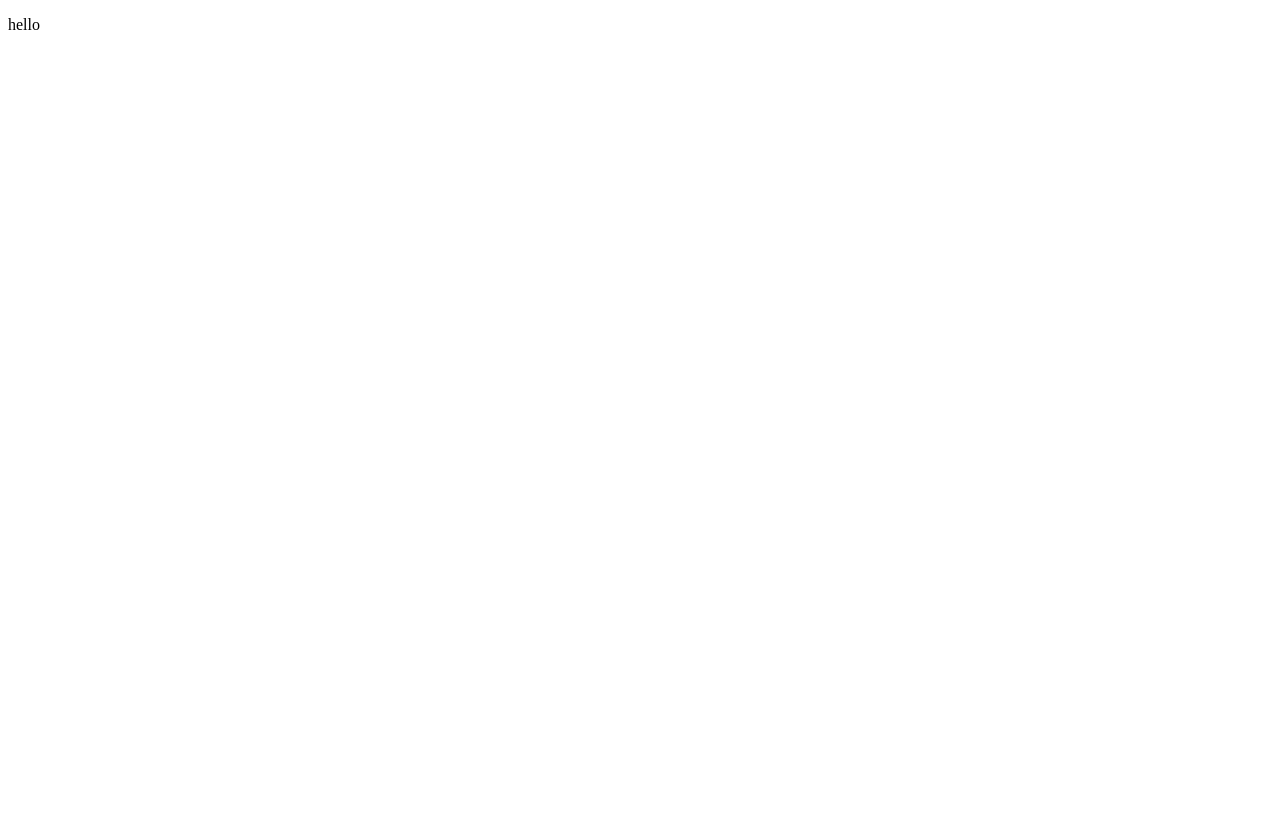
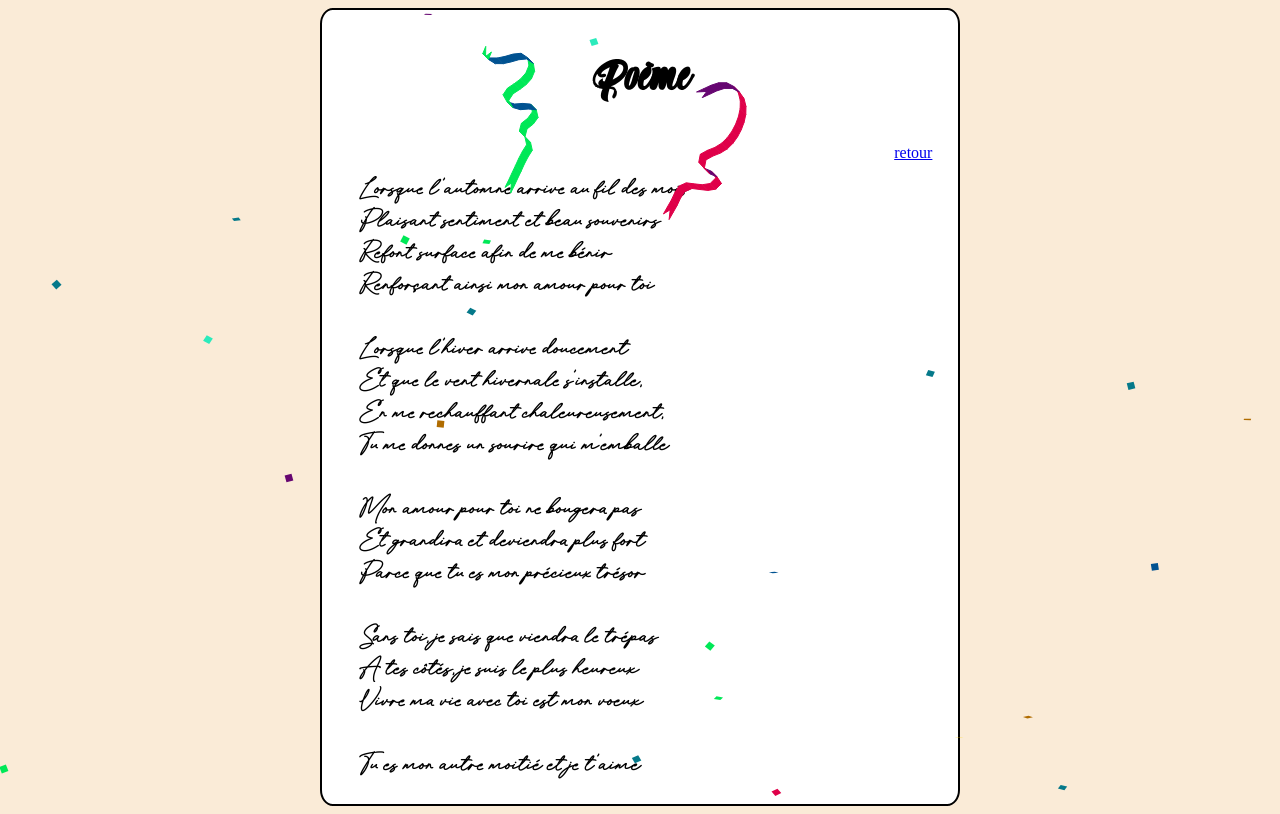
Before and after one commit to Nozomu05/Birthday, a plain HTML site: page page2.html in a window 1280 px wide. Drawn offline with nearby package versions, Linux system fonts and the light colour scheme.

Commit message:
changement de plusieurs choses

```diff
--- a/page2.css
+++ b/page2.css
@@ -0,0 +1,70 @@
+body{
+    margin-left: 25%;
+    margin-right: 25%;
+    border:black solid 0.3vmin;
+    padding-top: 1%;
+    padding-left: 2%;
+    padding-right: 2%;
+    border-radius:2%;
+    background-color: white;
+}
+html{
+    background-color: antiquewhite;
+}
+
+@font-face {
+    font-family: titre;
+    src: url(Mister\ Grape\ -\ Personal\ Use.otf);
+}
+
+@font-face {
+    font-family: titre2;
+    src: url(Richford-Regular.ttf);
+}
+
+
+#principale{
+    height:93vmin;
+}
+
+
+
+h1{
+    display: block;
+    text-align: center;
+    font-family: titre;
+    font-size: 7vmin;
+}
+p{
+    text-align: right;
+    padding: 1%;
+}
+
+#poem{
+    text-align: left;
+    padding: 0%;
+    padding-left: 1%;
+    font-family: titre2;
+    font-size: 2.8vmin;
+    font-weight: bolder;
+}
+
+#confetti{
+
+	height: 100%;
+	left: 0px;
+	position: fixed;
+	top: 0px;
+	width: 100%;
+	z-index: 0;
+}
+
+a{
+    float: right;
+    position: relative;
+    z-index: 1;
+}
+
+#separation{
+    padding: 1%;
+}
--- a/page2.html
+++ b/page2.html
@@ -4,11 +4,39 @@
     <meta charset="UTF-8">
     <meta name="viewport" content="width=device-width, initial-scale=1.0">
     <link rel="stylesheet" href="page2.css">
-    <title>Document</title>
+    <script type="text/javascript" src="https://code.jquery.com/jquery-1.11.0.js"></script>
+    <script type="text/javascript" src="page2.js"></script>
+    <title>poem</title>
 </head>
 <body>
+
     <div id="principale">
-        <p>hello</p>
+        <h1>Poème</h1>
+        <a href="index.html">retour</a>
+        <div id="separation">
+            <p id="poem">
+                Lorsque l'automne arrive au fil des mois<br>
+                Plaisant sentiment et beau souvenirs<br>
+                Refont surface afin de me bénir<br>
+                Renforçant ainsi mon amour pour toi<br><br>
+
+                Lorsque l'hiver arrive doucement<br>
+                Et que le vent hivernale s'installe,<br>
+                En me rechauffant chaleureusement,<br>
+                Tu me donnes un sourire qui m'emballe<br><br>
+
+                Mon amour pour toi ne bougera pas<br>
+                Et grandira et deviendra plus fort<br>
+                Parce que tu es mon précieux trésor<br><br>
+
+                Sans toi, je sais que viendra le trépas<br>
+                A tes côtés, je suis le plus heureux<br>
+                Vivre ma vie avec toi est mon voeux<br><br>
+
+                Tu es mon autre moitié et je t'aime
+            </p>
+        </div>
     </div>
+    <div id="confetti"></div>
 </body>
 </html>
--- /dev/null
+++ b/page2.js
@@ -0,0 +1,348 @@
+$(document).ready(function() {
+    var frameRate = 30;
+    var dt = 1.0 / frameRate;
+    var DEG_TO_RAD = Math.PI / 180;
+    var RAD_TO_DEG = 180 / Math.PI;
+    var colors = [
+        ["#df0049", "#660671"],
+        ["#00e857", "#005291"],
+        ["#2bebbc", "#05798a"],
+        ["#ffd200", "#b06c00"]
+    ];
+
+    function Vector2(_x, _y) {
+        this.x = _x, this.y = _y;
+        this.Length = function() {
+            return Math.sqrt(this.SqrLength());
+        }
+        this.SqrLength = function() {
+            return this.x * this.x + this.y * this.y;
+        }
+        this.Equals = function(_vec0, _vec1) {
+            return _vec0.x == _vec1.x && _vec0.y == _vec1.y;
+        }
+        this.Add = function(_vec) {
+            this.x += _vec.x;
+            this.y += _vec.y;
+        }
+        this.Sub = function(_vec) {
+            this.x -= _vec.x;
+            this.y -= _vec.y;
+        }
+        this.Div = function(_f) {
+            this.x /= _f;
+            this.y /= _f;
+        }
+        this.Mul = function(_f) {
+            this.x *= _f;
+            this.y *= _f;
+        }
+        this.Normalize = function() {
+            var sqrLen = this.SqrLength();
+            if (sqrLen != 0) {
+                var factor = 1.0 / Math.sqrt(sqrLen);
+                this.x *= factor;
+                this.y *= factor;
+            }
+        }
+        this.Normalized = function() {
+            var sqrLen = this.SqrLength();
+            if (sqrLen != 0) {
+                var factor = 1.0 / Math.sqrt(sqrLen);
+                return new Vector2(this.x * factor, this.y * factor);
+            }
+            return new Vector2(0, 0);
+        }
+    }
+    Vector2.Lerp = function(_vec0, _vec1, _t) {
+        return new Vector2((_vec1.x - _vec0.x) * _t + _vec0.x, (_vec1.y - _vec0.y) * _t + _vec0.y);
+    }
+    Vector2.Distance = function(_vec0, _vec1) {
+        return Math.sqrt(Vector2.SqrDistance(_vec0, _vec1));
+    }
+    Vector2.SqrDistance = function(_vec0, _vec1) {
+        var x = _vec0.x - _vec1.x;
+        var y = _vec0.y - _vec1.y;
+        return (x * x + y * y + z * z);
+    }
+    Vector2.Scale = function(_vec0, _vec1) {
+        return new Vector2(_vec0.x * _vec1.x, _vec0.y * _vec1.y);
+    }
+    Vector2.Min = function(_vec0, _vec1) {
+        return new Vector2(Math.min(_vec0.x, _vec1.x), Math.min(_vec0.y, _vec1.y));
+    }
+    Vector2.Max = function(_vec0, _vec1) {
+        return new Vector2(Math.max(_vec0.x, _vec1.x), Math.max(_vec0.y, _vec1.y));
+    }
+    Vector2.ClampMagnitude = function(_vec0, _len) {
+        var vecNorm = _vec0.Normalized;
+        return new Vector2(vecNorm.x * _len, vecNorm.y * _len);
+    }
+    Vector2.Sub = function(_vec0, _vec1) {
+        return new Vector2(_vec0.x - _vec1.x, _vec0.y - _vec1.y, _vec0.z - _vec1.z);
+    }
+
+    function EulerMass(_x, _y, _mass, _drag) {
+        this.position = new Vector2(_x, _y);
+        this.mass = _mass;
+        this.drag = _drag;
+        this.force = new Vector2(0, 0);
+        this.velocity = new Vector2(0, 0);
+        this.AddForce = function(_f) {
+            this.force.Add(_f);
+        }
+        this.Integrate = function(_dt) {
+            var acc = this.CurrentForce(this.position);
+            acc.Div(this.mass);
+            var posDelta = new Vector2(this.velocity.x, this.velocity.y);
+            posDelta.Mul(_dt);
+            this.position.Add(posDelta);
+            acc.Mul(_dt);
+            this.velocity.Add(acc);
+            this.force = new Vector2(0, 0);
+        }
+        this.CurrentForce = function(_pos, _vel) {
+            var totalForce = new Vector2(this.force.x, this.force.y);
+            var speed = this.velocity.Length();
+            var dragVel = new Vector2(this.velocity.x, this.velocity.y);
+            dragVel.Mul(this.drag * this.mass * speed);
+            totalForce.Sub(dragVel);
+            return totalForce;
+        }
+    }
+
+    function ConfettiPaper(_x, _y) {
+        this.pos = new Vector2(_x, _y);
+        this.rotationSpeed = Math.random() * 600 + 800;
+        this.angle = DEG_TO_RAD * Math.random() * 360;
+        this.rotation = DEG_TO_RAD * Math.random() * 360;
+        this.cosA = 1.0;
+        this.size = 5.0;
+        this.oscillationSpeed = Math.random() * 1.5 + 0.5;
+        this.xSpeed = 40.0;
+        this.ySpeed = Math.random() * 60 + 50.0;
+        this.corners = new Array();
+        this.time = Math.random();
+        var ci = Math.round(Math.random() * (colors.length - 1));
+        this.frontColor = colors[ci][0];
+        this.backColor = colors[ci][1];
+        for (var i = 0; i < 4; i++) {
+            var dx = Math.cos(this.angle + DEG_TO_RAD * (i * 90 + 45));
+            var dy = Math.sin(this.angle + DEG_TO_RAD * (i * 90 + 45));
+            this.corners[i] = new Vector2(dx, dy);
+        }
+        this.Update = function(_dt) {
+            this.time += _dt;
+            this.rotation += this.rotationSpeed * _dt;
+            this.cosA = Math.cos(DEG_TO_RAD * this.rotation);
+            this.pos.x += Math.cos(this.time * this.oscillationSpeed) * this.xSpeed * _dt
+            this.pos.y += this.ySpeed * _dt;
+            if (this.pos.y > ConfettiPaper.bounds.y) {
+                this.pos.x = Math.random() * ConfettiPaper.bounds.x;
+                this.pos.y = 0;
+            }
+        }
+        this.Draw = function(_g) {
+            if (this.cosA > 0) {
+                _g.fillStyle = this.frontColor;
+            } else {
+                _g.fillStyle = this.backColor;
+            }
+            _g.beginPath();
+            _g.moveTo(this.pos.x + this.corners[0].x * this.size, this.pos.y + this.corners[0].y * this.size * this.cosA);
+            for (var i = 1; i < 4; i++) {
+                _g.lineTo(this.pos.x + this.corners[i].x * this.size, this.pos.y + this.corners[i].y * this.size * this.cosA);
+            }
+            _g.closePath();
+            _g.fill();
+        }
+    }
+    ConfettiPaper.bounds = new Vector2(0, 0);
+
+    function ConfettiRibbon(_x, _y, _count, _dist, _thickness, _angle, _mass, _drag) {
+        this.particleDist = _dist;
+        this.particleCount = _count;
+        this.particleMass = _mass;
+        this.particleDrag = _drag;
+        this.particles = new Array();
+        var ci = Math.round(Math.random() * (colors.length - 1));
+        this.frontColor = colors[ci][0];
+        this.backColor = colors[ci][1];
+        this.xOff = Math.cos(DEG_TO_RAD * _angle) * _thickness;
+        this.yOff = Math.sin(DEG_TO_RAD * _angle) * _thickness;
+        this.position = new Vector2(_x, _y);
+        this.prevPosition = new Vector2(_x, _y);
+        this.velocityInherit = Math.random() * 2 + 4;
+        this.time = Math.random() * 100;
+        this.oscillationSpeed = Math.random() * 2 + 2;
+        this.oscillationDistance = Math.random() * 40 + 40;
+        this.ySpeed = Math.random() * 40 + 80;
+        for (var i = 0; i < this.particleCount; i++) {
+            this.particles[i] = new EulerMass(_x, _y - i * this.particleDist, this.particleMass, this.particleDrag);
+        }
+        this.Update = function(_dt) {
+            var i = 0;
+            this.time += _dt * this.oscillationSpeed;
+            this.position.y += this.ySpeed * _dt;
+            this.position.x += Math.cos(this.time) * this.oscillationDistance * _dt;
+            this.particles[0].position = this.position;
+            var dX = this.prevPosition.x - this.position.x;
+            var dY = this.prevPosition.y - this.position.y;
+            var delta = Math.sqrt(dX * dX + dY * dY);
+            this.prevPosition = new Vector2(this.position.x, this.position.y);
+            for (i = 1; i < this.particleCount; i++) {
+                var dirP = Vector2.Sub(this.particles[i - 1].position, this.particles[i].position);
+                dirP.Normalize();
+                dirP.Mul((delta / _dt) * this.velocityInherit);
+                this.particles[i].AddForce(dirP);
+            }
+            for (i = 1; i < this.particleCount; i++) {
+                this.particles[i].Integrate(_dt);
+            }
+            for (i = 1; i < this.particleCount; i++) {
+                var rp2 = new Vector2(this.particles[i].position.x, this.particles[i].position.y);
+                rp2.Sub(this.particles[i - 1].position);
+                rp2.Normalize();
+                rp2.Mul(this.particleDist);
+                rp2.Add(this.particles[i - 1].position);
+                this.particles[i].position = rp2;
+            }
+            if (this.position.y > ConfettiRibbon.bounds.y + this.particleDist * this.particleCount) {
+                this.Reset();
+            }
+        }
+        this.Reset = function() {
+            this.position.y = -Math.random() * ConfettiRibbon.bounds.y;
+            this.position.x = Math.random() * ConfettiRibbon.bounds.x;
+            this.prevPosition = new Vector2(this.position.x, this.position.y);
+            this.velocityInherit = Math.random() * 2 + 4;
+            this.time = Math.random() * 100;
+            this.oscillationSpeed = Math.random() * 2.0 + 1.5;
+            this.oscillationDistance = Math.random() * 40 + 40;
+            this.ySpeed = Math.random() * 40 + 80;
+            var ci = Math.round(Math.random() * (colors.length - 1));
+            this.frontColor = colors[ci][0];
+            this.backColor = colors[ci][1];
+            this.particles = new Array();
+            for (var i = 0; i < this.particleCount; i++) {
+                this.particles[i] = new EulerMass(this.position.x, this.position.y - i * this.particleDist, this.particleMass, this.particleDrag);
+            }
+        }
+        this.Draw = function(_g) {
+            for (var i = 0; i < this.particleCount - 1; i++) {
+                var p0 = new Vector2(this.particles[i].position.x + this.xOff, this.particles[i].position.y + this.yOff);
+                var p1 = new Vector2(this.particles[i + 1].position.x + this.xOff, this.particles[i + 1].position.y + this.yOff);
+                if (this.Side(this.particles[i].position.x, this.particles[i].position.y, this.particles[i + 1].position.x, this.particles[i + 1].position.y, p1.x, p1.y) < 0) {
+                    _g.fillStyle = this.frontColor;
+                    _g.strokeStyle = this.frontColor;
+                } else {
+                    _g.fillStyle = this.backColor;
+                    _g.strokeStyle = this.backColor;
+                }
+                if (i == 0) {
+                    _g.beginPath();
+                    _g.moveTo(this.particles[i].position.x, this.particles[i].position.y);
+                    _g.lineTo(this.particles[i + 1].position.x, this.particles[i + 1].position.y);
+                    _g.lineTo((this.particles[i + 1].position.x + p1.x) * 0.5, (this.particles[i + 1].position.y + p1.y) * 0.5);
+                    _g.closePath();
+                    _g.stroke();
+                    _g.fill();
+                    _g.beginPath();
+                    _g.moveTo(p1.x, p1.y);
+                    _g.lineTo(p0.x, p0.y);
+                    _g.lineTo((this.particles[i + 1].position.x + p1.x) * 0.5, (this.particles[i + 1].position.y + p1.y) * 0.5);
+                    _g.closePath();
+                    _g.stroke();
+                    _g.fill();
+                } else if (i == this.particleCount - 2) {
+                    _g.beginPath();
+                    _g.moveTo(this.particles[i].position.x, this.particles[i].position.y);
+                    _g.lineTo(this.particles[i + 1].position.x, this.particles[i + 1].position.y);
+                    _g.lineTo((this.particles[i].position.x + p0.x) * 0.5, (this.particles[i].position.y + p0.y) * 0.5);
+                    _g.closePath();
+                    _g.stroke();
+                    _g.fill();
+                    _g.beginPath();
+                    _g.moveTo(p1.x, p1.y);
+                    _g.lineTo(p0.x, p0.y);
+                    _g.lineTo((this.particles[i].position.x + p0.x) * 0.5, (this.particles[i].position.y + p0.y) * 0.5);
+                    _g.closePath();
+                    _g.stroke();
+                    _g.fill();
+                } else {
+                    _g.beginPath();
+                    _g.moveTo(this.particles[i].position.x, this.particles[i].position.y);
+                    _g.lineTo(this.particles[i + 1].position.x, this.particles[i + 1].position.y);
+                    _g.lineTo(p1.x, p1.y);
+                    _g.lineTo(p0.x, p0.y);
+                    _g.closePath();
+                    _g.stroke();
+                    _g.fill();
+                }
+            }
+        }
+        this.Side = function(x1, y1, x2, y2, x3, y3) {
+            return ((x1 - x2) * (y3 - y2) - (y1 - y2) * (x3 - x2));
+        }
+    }
+    ConfettiRibbon.bounds = new Vector2(0, 0);
+    confetti = {};
+    confetti.Context = function(parent) {
+        var i = 0;
+        var canvasParent = document.getElementById(parent);
+        var canvas = document.createElement('canvas');
+        canvas.width = canvasParent.offsetWidth;
+        canvas.height = canvasParent.offsetHeight;
+        canvasParent.appendChild(canvas);
+        var context = canvas.getContext('2d');
+        var interval = null;
+        var confettiRibbonCount = 7;
+        var rpCount = 30;
+        var rpDist = 8.0;
+        var rpThick = 8.0;
+        var confettiRibbons = new Array();
+        ConfettiRibbon.bounds = new Vector2(canvas.width, canvas.height);
+        for (i = 0; i < confettiRibbonCount; i++) {
+            confettiRibbons[i] = new ConfettiRibbon(Math.random() * canvas.width, -Math.random() * canvas.height * 2, rpCount, rpDist, rpThick, 45, 1, 0.05);
+        }
+        var confettiPaperCount = 25;
+        var confettiPapers = new Array();
+        ConfettiPaper.bounds = new Vector2(canvas.width, canvas.height);
+        for (i = 0; i < confettiPaperCount; i++) {
+            confettiPapers[i] = new ConfettiPaper(Math.random() * canvas.width, Math.random() * canvas.height);
+        }
+        this.resize = function() {
+            canvas.width = canvasParent.offsetWidth;
+            canvas.height = canvasParent.offsetHeight;
+            ConfettiPaper.bounds = new Vector2(canvas.width, canvas.height);
+            ConfettiRibbon.bounds = new Vector2(canvas.width, canvas.height);
+        }
+        this.start = function() {
+            this.stop()
+            var context = this
+            this.interval = setInterval(function() {
+                confetti.update();
+            }, 1000.0 / frameRate)
+        }
+        this.stop = function() {
+            clearInterval(this.interval);
+        }
+        this.update = function() {
+            var i = 0;
+            context.clearRect(0, 0, canvas.width, canvas.height);
+            for (i = 0; i < confettiPaperCount; i++) {
+                confettiPapers[i].Update(dt);
+                confettiPapers[i].Draw(context);
+            }
+            for (i = 0; i < confettiRibbonCount; i++) {
+                confettiRibbons[i].Update(dt);
+                confettiRibbons[i].Draw(context);
+            }
+        }
+    }
+    var confetti = new confetti.Context('confetti');
+    confetti.start();
+    $(window).resize(function() {
+        confetti.resize();
+    });
+});
```
Also changed, not shown: index.html (+1 -1 lines), Mister Grape - Personal Use.otf (added), Richford-Regular.ttf (added).
